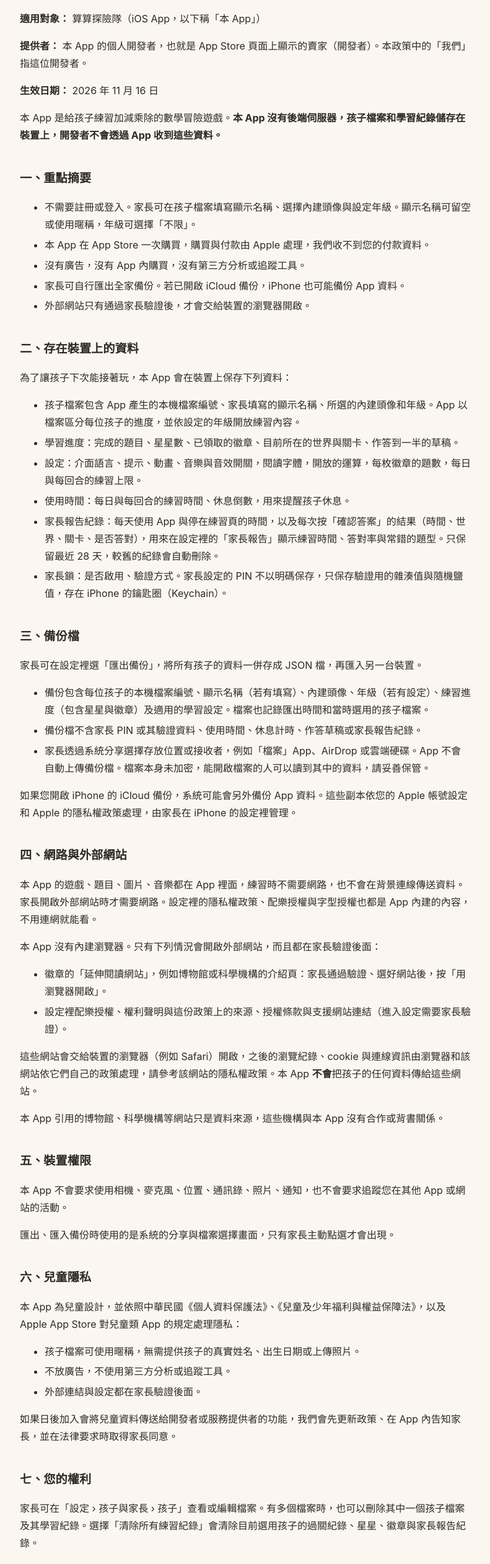
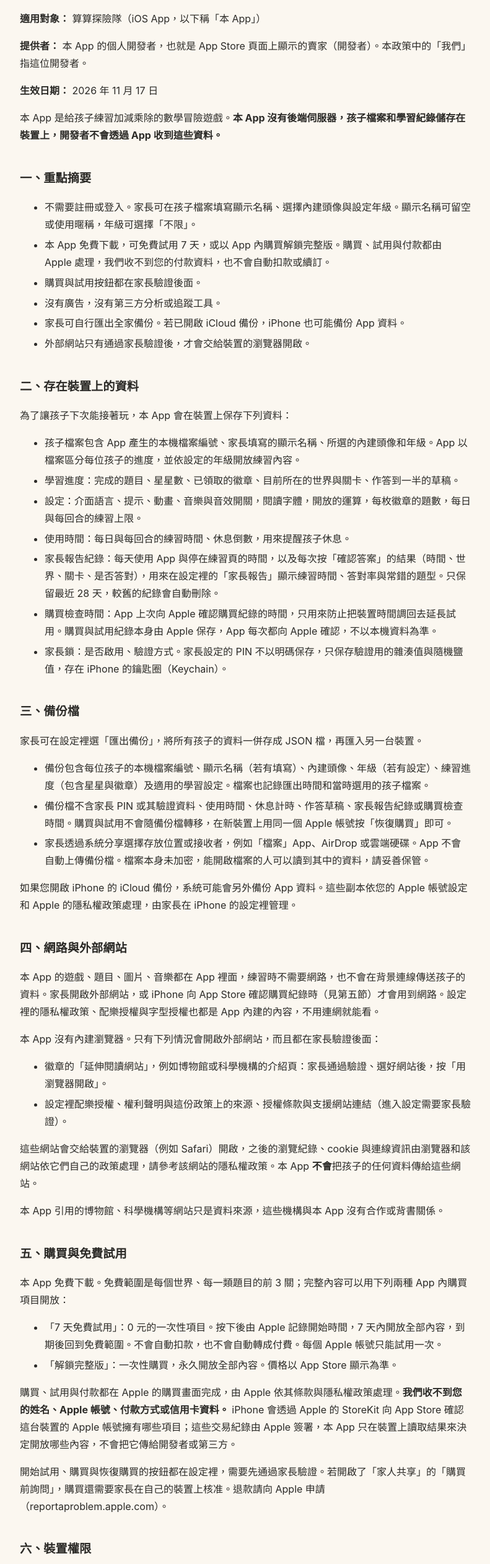
Before and after one commit to vamrebirth-sudo/math-adventure-support, a plain HTML site: page privacy.html in a window 1280 px wide. Shown: the part 120-2643 px from the top of the page at 62% size, without its empty margins (244-1035 px from the left). Drawn offline with Linux system fonts and the light colour scheme.

Commit message:
隱私權政策更新：加入 App 內購買與試用說明（生效日 2026-11-17）

```diff
--- a/privacy.html
+++ b/privacy.html
@@ -7,13 +7,14 @@ a{color:var(--accent);overflow-wrap:anywhere}nav{font-size:.95rem;color:var(--mu
 li{margin:.3em 0}.card{background:var(--card);border-radius:12px;padding:16px 20px;margin:16px 0}footer{margin-top:48px;color:var(--muted);font-size:.85rem}</style></head><body><main><nav><a href="./">支援首頁</a><a href="privacy.html">隱私權政策</a><a href="rights.html">著作權與權利人聯絡</a><a href="en/">English</a></nav><h1>隱私權政策</h1>
 <p><strong>適用對象：</strong> 算算探險隊（iOS App，以下稱「本 App」）</p>
 <p><strong>提供者：</strong> 本 App 的個人開發者，也就是 App Store 頁面上顯示的賣家（開發者）。本政策中的「我們」指這位開發者。</p>
-<p><strong>生效日期：</strong> 2026 年 11 月 16 日</p>
+<p><strong>生效日期：</strong> 2026 年 11 月 17 日</p>
 <p>本 App 是給孩子練習加減乘除的數學冒險遊戲。<strong>本 App 沒有後端伺服器，孩子檔案和學習紀錄儲存在裝置上，開發者不會透過 App 收到這些資料。</strong></p>
 <h2>一、重點摘要</h2>
 <ul>
 <li>不需要註冊或登入。家長可在孩子檔案填寫顯示名稱、選擇內建頭像與設定年級。顯示名稱可留空或使用暱稱，年級可選擇「不限」。</li>
-<li>本 App 在 App Store 一次購買，購買與付款由 Apple 處理，我們收不到您的付款資料。</li>
-<li>沒有廣告，沒有 App 內購買，沒有第三方分析或追蹤工具。</li>
+<li>本 App 免費下載，可免費試用 7 天，或以 App 內購買解鎖完整版。購買、試用與付款都由 Apple 處理，我們收不到您的付款資料，也不會自動扣款或續訂。</li>
+<li>購買與試用按鈕都在家長驗證後面。</li>
+<li>沒有廣告，沒有第三方分析或追蹤工具。</li>
 <li>家長可自行匯出全家備份。若已開啟 iCloud 備份，iPhone 也可能備份 App 資料。</li>
 <li>外部網站只有通過家長驗證後，才會交給裝置的瀏覽器開啟。</li>
 </ul>
@@ -25,18 +26,19 @@ li{margin:.3em 0}.card{background:var(--card);border-radius:12px;padding:16px 20
 <li>設定：介面語言、提示、動畫、音樂與音效開關，閱讀字體，開放的運算，每枚徽章的題數，每日與每回合的練習上限。</li>
 <li>使用時間：每日與每回合的練習時間、休息倒數，用來提醒孩子休息。</li>
 <li>家長報告紀錄：每天使用 App 與停在練習頁的時間，以及每次按「確認答案」的結果（時間、世界、關卡、是否答對），用來在設定裡的「家長報告」顯示練習時間、答對率與常錯的題型。只保留最近 28 天，較舊的紀錄會自動刪除。</li>
+<li>購買檢查時間：App 上次向 Apple 確認購買紀錄的時間，只用來防止把裝置時間調回去延長試用。購買與試用紀錄本身由 Apple 保存，App 每次都向 Apple 確認，不以本機資料為準。</li>
 <li>家長鎖：是否啟用、驗證方式。家長設定的 PIN 不以明碼保存，只保存驗證用的雜湊值與隨機鹽值，存在 iPhone 的鑰匙圈（Keychain）。</li>
 </ul>
 <h2>三、備份檔</h2>
 <p>家長可在設定裡選「匯出備份」，將所有孩子的資料一併存成 JSON 檔，再匯入另一台裝置。</p>
 <ul>
 <li>備份包含每位孩子的本機檔案編號、顯示名稱（若有填寫）、內建頭像、年級（若有設定）、練習進度（包含星星與徽章）及適用的學習設定。檔案也記錄匯出時間和當時選用的孩子檔案。</li>
-<li>備份檔不含家長 PIN 或其驗證資料、使用時間、休息計時、作答草稿或家長報告紀錄。</li>
+<li>備份檔不含家長 PIN 或其驗證資料、使用時間、休息計時、作答草稿、家長報告紀錄或購買檢查時間。購買與試用不會隨備份檔轉移，在新裝置上用同一個 Apple 帳號按「恢復購買」即可。</li>
 <li>家長透過系統分享選擇存放位置或接收者，例如「檔案」App、AirDrop 或雲端硬碟。App 不會自動上傳備份檔。檔案本身未加密，能開啟檔案的人可以讀到其中的資料，請妥善保管。</li>
 </ul>
 <p>如果您開啟 iPhone 的 iCloud 備份，系統可能會另外備份 App 資料。這些副本依您的 Apple 帳號設定和 Apple 的隱私權政策處理，由家長在 iPhone 的設定裡管理。</p>
 <h2>四、網路與外部網站</h2>
-<p>本 App 的遊戲、題目、圖片、音樂都在 App 裡面，練習時不需要網路，也不會在背景連線傳送資料。家長開啟外部網站時才需要網路。設定裡的隱私權政策、配樂授權與字型授權也都是 App 內建的內容，不用連網就能看。</p>
+<p>本 App 的遊戲、題目、圖片、音樂都在 App 裡面，練習時不需要網路，也不會在背景連線傳送孩子的資料。家長開啟外部網站，或 iPhone 向 App Store 確認購買紀錄時（見第五節）才會用到網路。設定裡的隱私權政策、配樂授權與字型授權也都是 App 內建的內容，不用連網就能看。</p>
 <p>本 App 沒有內建瀏覽器。只有下列情況會開啟外部網站，而且都在家長驗證後面：</p>
 <ul>
 <li>徽章的「延伸閱讀網站」，例如博物館或科學機構的介紹頁：家長通過驗證、選好網站後，按「用瀏覽器開啟」。</li>
@@ -44,24 +46,32 @@ li{margin:.3em 0}.card{background:var(--card);border-radius:12px;padding:16px 20
 </ul>
 <p>這些網站會交給裝置的瀏覽器（例如 Safari）開啟，之後的瀏覽紀錄、cookie 與連線資訊由瀏覽器和該網站依它們自己的政策處理，請參考該網站的隱私權政策。本 App <strong>不會</strong>把孩子的任何資料傳給這些網站。</p>
 <p>本 App 引用的博物館、科學機構等網站只是資料來源，這些機構與本 App 沒有合作或背書關係。</p>
-<h2>五、裝置權限</h2>
+<h2>五、購買與免費試用</h2>
+<p>本 App 免費下載。免費範圍是每個世界、每一類題目的前 3 關；完整內容可以用下列兩種 App 內購買項目開放：</p>
+<ul>
+<li>「7 天免費試用」：0 元的一次性項目。按下後由 Apple 記錄開始時間，7 天內開放全部內容，到期後回到免費範圍。不會自動扣款，也不會自動轉成付費。每個 Apple 帳號只能試用一次。</li>
+<li>「解鎖完整版」：一次性購買，永久開放全部內容。價格以 App Store 顯示為準。</li>
+</ul>
+<p>購買、試用與付款都在 Apple 的購買畫面完成，由 Apple 依其條款與隱私權政策處理。<strong>我們收不到您的姓名、Apple 帳號、付款方式或信用卡資料。</strong> iPhone 會透過 Apple 的 StoreKit 向 App Store 確認這台裝置的 Apple 帳號擁有哪些項目；這些交易紀錄由 Apple 簽署，本 App 只在裝置上讀取結果來決定開放哪些內容，不會把它傳給開發者或第三方。</p>
+<p>開始試用、購買與恢復購買的按鈕都在設定裡，需要先通過家長驗證。若開啟了「家人共享」的「購買前詢問」，購買還需要家長在自己的裝置上核准。退款請向 Apple 申請（reportaproblem.apple.com）。</p>
+<h2>六、裝置權限</h2>
 <p>本 App 不會要求使用相機、麥克風、位置、通訊錄、照片、通知，也不會要求追蹤您在其他 App 或網站的活動。</p>
 <p>匯出、匯入備份時使用的是系統的分享與檔案選擇畫面，只有家長主動點選才會出現。</p>
-<h2>六、兒童隱私</h2>
+<h2>七、兒童隱私</h2>
 <p>本 App 為兒童設計，並依照中華民國《個人資料保護法》、《兒童及少年福利與權益保障法》，以及 Apple App Store 對兒童類 App 的規定處理隱私：</p>
 <ul>
 <li>孩子檔案可使用暱稱，無需提供孩子的真實姓名、出生日期或上傳照片。</li>
 <li>不放廣告，不使用第三方分析或追蹤工具。</li>
-<li>外部連結與設定都在家長驗證後面。</li>
+<li>外部連結、設定、購買與試用都在家長驗證後面。</li>
 </ul>
 <p>如果日後加入會將兒童資料傳送給開發者或服務提供者的功能，我們會先更新政策、在 App 內告知家長，並在法律要求時取得家長同意。</p>
-<h2>七、您的權利</h2>
+<h2>八、您的權利</h2>
 <p>家長可在「設定 › 孩子與家長 › 孩子」查看或編輯檔案。有多個檔案時，也可以刪除其中一個孩子檔案及其學習紀錄。選擇「清除所有練習紀錄」會清除目前選用孩子的過關紀錄、星星、徽章與家長報告紀錄。</p>
 <p>使用 iPhone 的「刪除 App」會移除 App 資料夾內的孩子檔案及學習紀錄。系統可能保留家長鎖的鑰匙圈資料。匯出的檔案與 iCloud 備份由家長自行管理，開發者無法存取裝置上的紀錄或代為刪除這些副本。</p>
 <p><strong>客服與權利人來信：</strong> 如果您寫信聯絡我們，我們會取得您提供的電子郵件地址、信件內容，以及您自行附上的姓名、組織、裝置資訊或截圖。這些資料由本 App 提供者處理，只用來回覆問題或處理權利通知，不會另作其他用途，處理完畢後會刪除。信件經由電子郵件服務供應商（Google Gmail）傳送與保存，可能在台灣以外的地區處理。您可以寫信到下方信箱，要求查詢、更正或刪除您的來信資料；不提供這些資料不影響使用本 App，只是我們可能無法回覆。寄送截圖時，請遮住孩子的姓名等資料。</p>
-<h2>八、政策更新</h2>
+<h2>九、政策更新</h2>
 <p>這份政策如果有修改，會更新上方的生效日期，並隨 App 更新一起發布。重大變更會在 App 內提醒家長。</p>
-<h2>九、聯絡我們</h2>
+<h2>十、聯絡我們</h2>
 <p>對這份隱私權政策或本 App 有任何疑問，歡迎聯絡：</p>
 <ul>
 <li>電子郵件：<a href="mailto:vamrebirth@gmail.com">vamrebirth@gmail.com</a></li>
```
